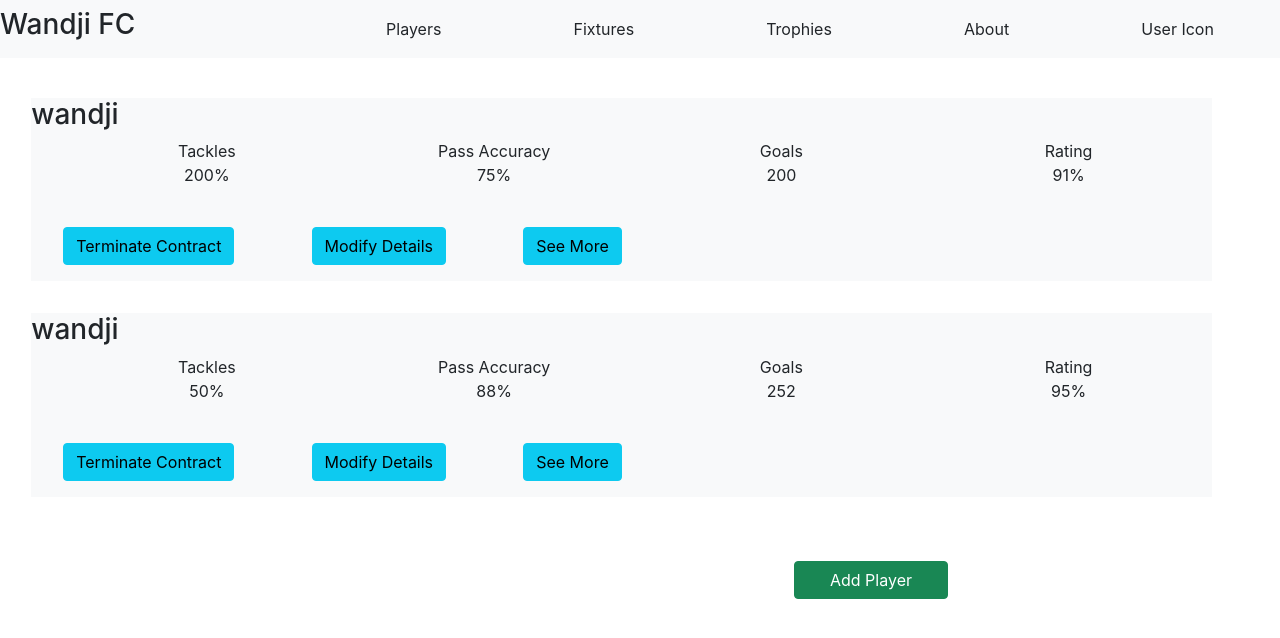
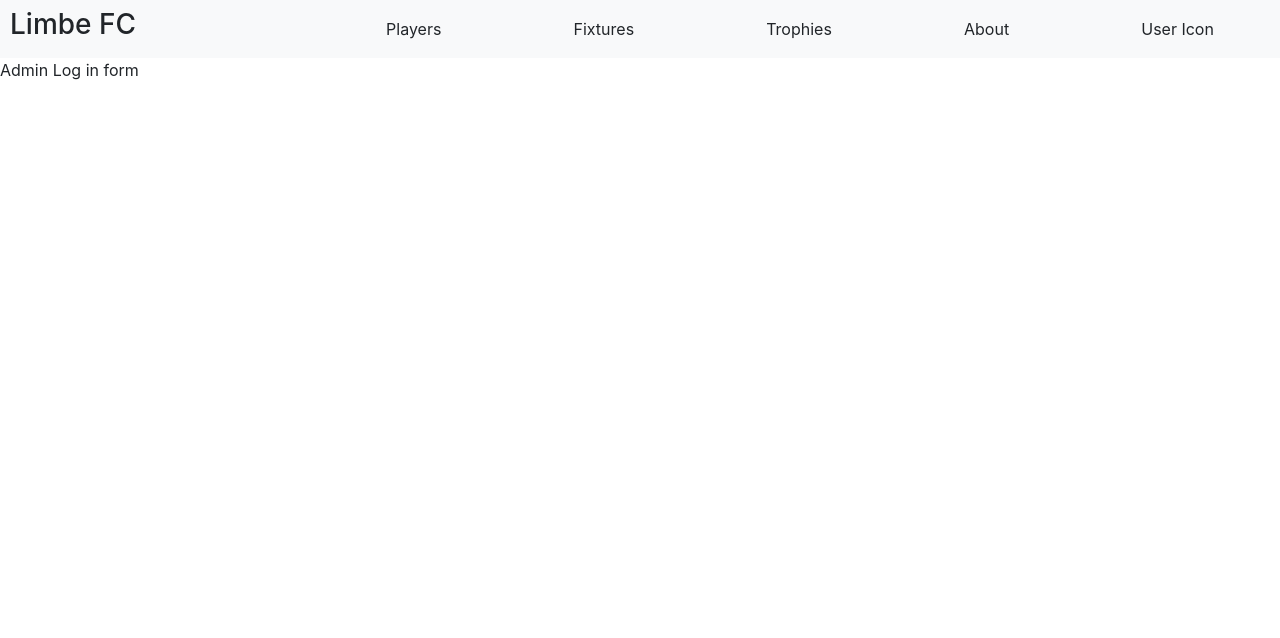
Before and after one commit to wandji20/wandji-fc, a React (Create React App) app: page /admin in a window 1280 px wide. Shown: the top 638 px of the page. Built offline with nearby package versions, Linux system fonts and the light colour scheme.

Commit message:
Install react router and add path for nav links

```diff
--- a/package.json
+++ b/package.json
@@ -10,6 +10,7 @@
     "react": "^17.0.2",
     "react-dom": "^17.0.2",
     "react-redux": "^7.2.4",
+    "react-router-dom": "^5.2.0",
     "react-scripts": "4.0.3",
     "redux": "^4.1.0",
     "redux-devtools-extension": "^2.13.9",
--- /dev/null
+++ b/src/components/About.js
@@ -0,0 +1,9 @@
+import React from 'react';
+
+const About = () => (
+  <div>
+    About Page
+  </div>
+);
+
+export default About;
--- /dev/null
+++ b/src/components/Admin.js
@@ -0,0 +1,9 @@
+import React from 'react';
+
+const Admin = () => (
+  <div>
+    Admin Log in form
+  </div>
+);
+
+export default Admin;
--- a/src/components/App.js
+++ b/src/components/App.js
@@ -1,16 +1,26 @@
 /* eslint-disable */
-import { Fragment } from 'react';
-import NewPlayerForm from './NewPlayerForm';
+import Nav from './Nav';
+import Home from './Home'
 import Players from './Players';
-import Nav from './Nav';
+import Fixtures from './Fixtures';
+import Trophies from './Trophies';
+import About from './About';
+import Admin from './Admin';
+import { BrowserRouter, Route, Switch } from 'react-router-dom';
 
 function App() {
   return (
-    <Fragment>
+    <BrowserRouter>
       <Nav/>
-      <Players/>
-      <NewPlayerForm />
-    </Fragment>
+      <Switch>
+        <Route path='/' component={Home} exact/>
+        <Route exact path='/players' component={Players} />
+        <Route exact path='/fixtures' component={Fixtures} />
+        <Route exact path='/trophies' component={Trophies} />
+        <Route exact path='/admin' component={Admin} />
+        <Route exact path='/about' component={About} />
+      </Switch>
+    </BrowserRouter>
   );
 }
 
--- /dev/null
+++ b/src/components/Fixtures.js
@@ -0,0 +1,9 @@
+import React from 'react';
+
+const Fixtures = () => (
+  <div>
+    Fixtures
+  </div>
+);
+
+export default Fixtures;
--- /dev/null
+++ b/src/components/Home.js
@@ -0,0 +1,9 @@
+import React from 'react';
+
+const Home = () => (
+  <div>
+    Home Page
+  </div>
+);
+
+export default Home;
--- a/src/components/Nav.js
+++ b/src/components/Nav.js
@@ -4,7 +4,7 @@ import React from 'react';
 const Nav = () => (
   <nav className="navbar navbar-expand-lg navbar-light bg-light justify-content-between">
 
-    <h3>Wandji FC</h3>
+    <h3 className='home'>Limbe FC</h3>
     <ul className="navbar-nav  d-flex justify-content-around w-75">
       <li className="nav-item">
         Players
--- a/src/components/Players.js
+++ b/src/components/Players.js
@@ -27,7 +27,6 @@ const Players = (props) => {
         tackles: "50",
       }
   ]
-  console.log(players)
   return (
     <section className="player container mx-auto mt-4 d-flex flex-column border-0">
       {
--- /dev/null
+++ b/src/components/Trophies.js
@@ -0,0 +1,9 @@
+import React from 'react';
+
+const Trophies = () => (
+  <div>
+    Trophies
+  </div>
+);
+
+export default Trophies;
--- a/src/index.css
+++ b/src/index.css
@@ -11,6 +11,9 @@ code {
   font-family: source-code-pro, Menlo, Monaco, Consolas, "Courier New",
     monospace;
 }
+.home {
+  margin-left: 10px;
+}
 
 .remove-padding {
   padding: 0;
@@ -22,12 +25,7 @@ code {
 .player {
   width: 97%;
 }
-/*
-.nav-item {
-  border: 1px solid;
+
+.name {
+  margin-left: 30px;
 }
-.navbar-nav {
-  justify-self: center;
-  align-self: center;
-  border: 1px solid;
-} */
--- a/src/index.js
+++ b/src/index.js
@@ -7,7 +7,6 @@ import App from './components/App';
 import store from './redux/store';
 
 ReactDOM.render(
-
   <Provider store={store}>
     <App />
   </Provider>,
--- a/src/redux/reducers/addPlayerReducer.js
+++ b/src/redux/reducers/addPlayerReducer.js
@@ -4,7 +4,6 @@ import { ADD_PLAYER } from '../constants';
 const initialState = { players: [] };
 const addPlayerReducer = (state = initialState, action) => {
   const { players } = state;
-  console.log(state)
   switch (action.type) {
     case ADD_PLAYER:
       const player = action.payload
```
Also changed, not shown: 1 other file (tests, documents, lock files or other folders).
